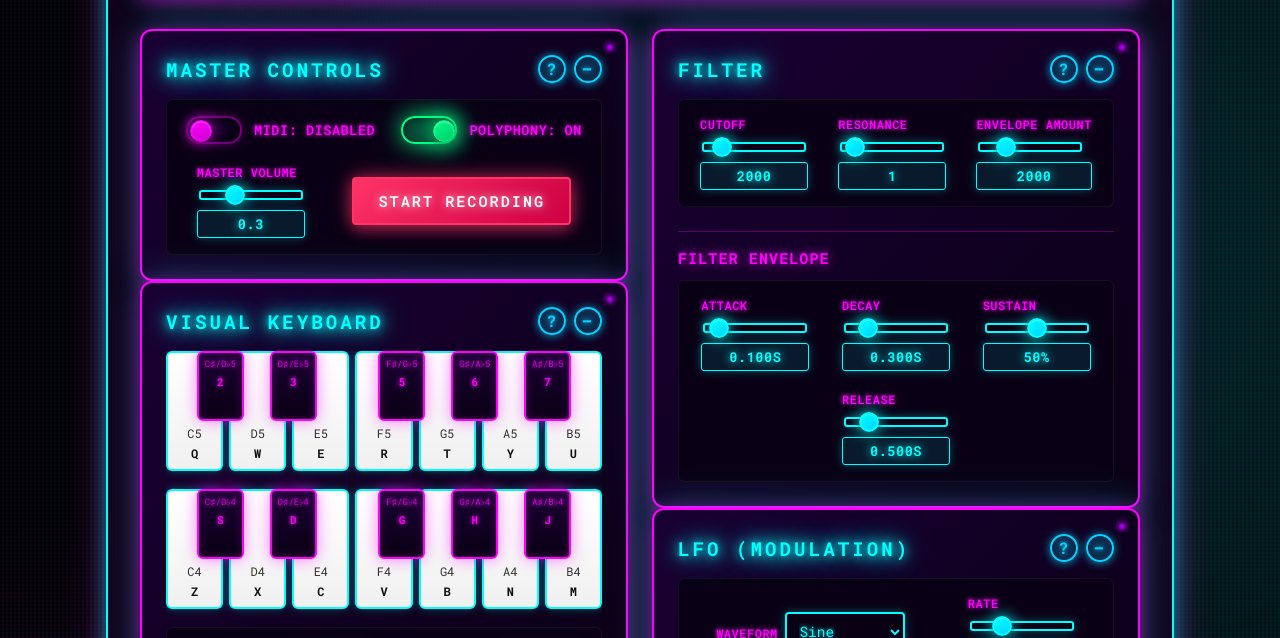
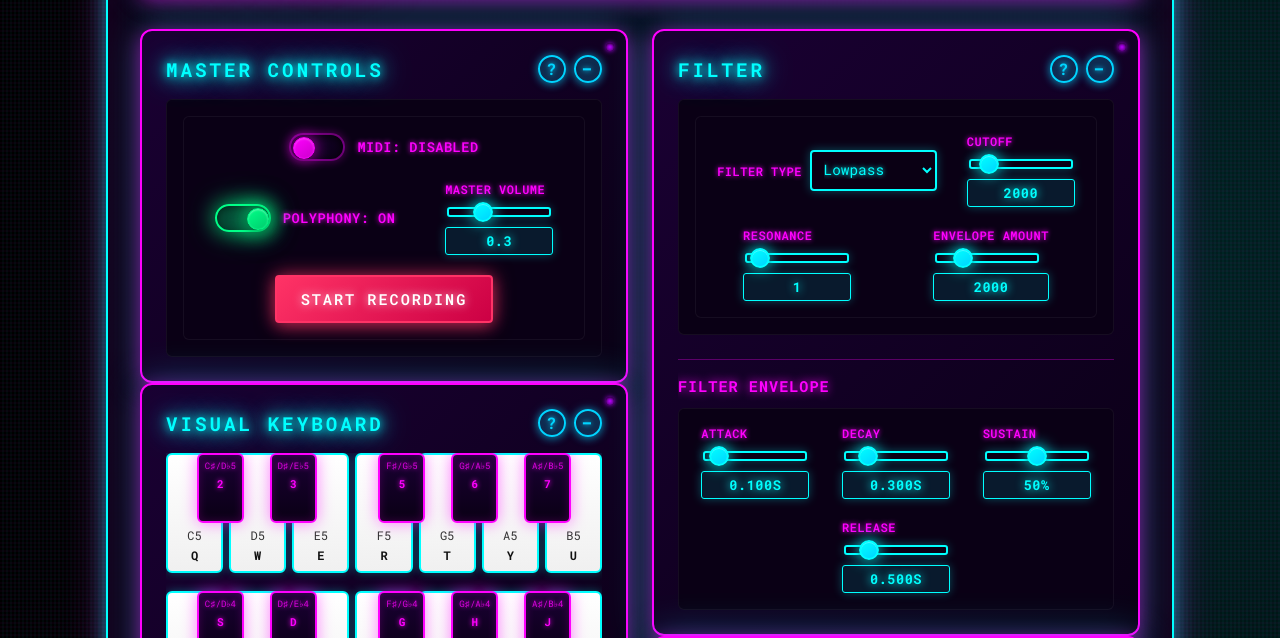
Before and after one commit to Macavitymadcap/web-synth, a website built with Vite: page index.html in a window 1280 px wide. Shown: the part 148-786 px from the top of the page. Built offline with nearby package versions, Linux system fonts and the light colour scheme.

Commit message:
feat: mutimode filter

```diff
--- a/index.html
+++ b/index.html
@@ -163,6 +163,7 @@
 
         <div slot="content">
           <controls-group>
+            <filter-type-picker id="filter-type" label="Filter Type" value="lowpass"></filter-type-picker>
             <range-control label="Cutoff" id="filter-cutoff" min="20" max="20000" step="1" value="2000"></range-control>
             <range-control label="Resonance" id="filter-resonance" min="0.1" max="30" step="0.1"
               value="1"></range-control>
--- /dev/null
+++ b/src/components/atoms/filter-type-picker.ts
@@ -0,0 +1,99 @@
+export class FilterTypePicker extends HTMLElement {
+  private select!: HTMLSelectElement;
+
+  connectedCallback() {
+    const id = this.getAttribute('id') || '';
+    const label = this.getAttribute('label') || 'Filter Type';
+    const value = this.getAttribute('value') || 'lowpass';
+
+    this.innerHTML = `
+      <style>
+        filter-type-picker {
+          display: flex;
+          flex-direction: column;
+          gap: 0.5rem;
+        }
+
+        filter-type-picker .filter-type-label {
+          font-size: 0.75rem;
+          color: var(--text-secondary);
+          text-transform: uppercase;
+          letter-spacing: 0.5px;
+          font-weight: 600;
+          text-shadow: 0 0 5px var(--text-secondary);
+        }
+
+        filter-type-picker .filter-type-select {
+          padding: 0.5rem;
+          background: rgba(10, 0, 21, 0.8);
+          color: var(--text-primary);
+          border: 2px solid var(--neon-cyan);
+          border-radius: 4px;
+          font-size: 0.9rem;
+          cursor: pointer;
+          transition: all 0.2s ease;
+          min-width: 120px;
+          box-shadow: 0 0 10px rgba(0, 255, 255, 0.3);
+          text-shadow: 0 0 5px var(--text-primary);
+        }
+
+        filter-type-picker .filter-type-select:hover {
+          border-color: var(--neon-pink);
+          background: rgba(26, 0, 51, 0.9);
+          box-shadow: 0 0 15px rgba(255, 0, 255, 0.5);
+        }
+
+        filter-type-picker .filter-type-select:focus {
+          outline: none;
+          border-color: var(--neon-pink);
+          box-shadow: 0 0 20px rgba(255, 0, 255, 0.6);
+        }
+
+        filter-type-picker .filter-type-select option {
+          background: #0a0015;
+          color: var(--text-primary);
+          padding: 0.5rem;
+        }
+      </style>
+      <label class="filter-type-label">
+        ${label}
+        <select class="filter-type-select" id="${id}">
+          <option value="lowpass">Lowpass</option>
+          <option value="highpass">Highpass</option>
+          <option value="bandpass">Bandpass</option>
+          <option value="notch">Notch</option>
+          <option value="allpass">Allpass</option>
+          <option value="peaking">Peaking</option>
+          <option value="lowshelf">Low Shelf</option>
+          <option value="highshelf">High Shelf</option>
+        </select>
+      </label>
+    `;
+
+    this.select = this.querySelector('.filter-type-select')!;
+
+    // Listen for changes
+    this.select.addEventListener('change', () => {
+      this.dispatchEvent(new CustomEvent('filtertypechange', {
+        detail: { value: this.select.value },
+        bubbles: true
+      }));
+    });
+  }
+
+  // Allow external code to get the select element
+  getSelect(): HTMLSelectElement {
+    return this.select;
+  }
+
+  // Allow getting/setting value
+  get value(): string {
+    return this.select.value;
+  }
+
+  set value(val: string) {
+    this.select.value = val;
+  }
+}
+
+customElements.define('filter-type-picker', FilterTypePicker);
--- a/src/components/organisms/preset-selector.ts
+++ b/src/components/organisms/preset-selector.ts
@@ -1,7 +1,7 @@
 import { SettingsManager } from "../../core/settings-manager";
 import { FACTORY_PRESETS } from "../../core/factory-presets";
 
-class PresetSelector extends HTMLElement {
+export class PresetSelector extends HTMLElement {
   private settingsManager?: SettingsManager;
 
   connectedCallback() {
--- a/src/core/factory-presets.ts
+++ b/src/core/factory-presets.ts
@@ -16,6 +16,7 @@
       decay: 0.4,
       sustain: 0.85,
       release: 1.2,
+      filterType: "lowpass",
       filterCutoff: 1200,
       filterResonance: 0.5,
       filterEnvAmount: 800,
@@ -53,6 +54,7 @@
       decay: 0.15,
       sustain: 0.8,
       release: 0.2,
+      filterType: "lowpass",
       filterCutoff: 300,
       filterResonance: 0.5,
       filterEnvAmount: 200,
@@ -90,6 +92,7 @@
       decay: 0.1,
       sustain: 0.9,
       release: 0.25,
+      filterType: "notch",
       filterCutoff: 4000,
       filterResonance: 2,
       filterEnvAmount: 2500,
@@ -127,6 +130,7 @@
       decay: 0.3,
       sustain: 0.15,
       release: 0.1,
+      filterType: "bandpass",
       filterCutoff: 800,
       filterResonance: 3,
       filterEnvAmount: 3000,
@@ -163,6 +167,7 @@
       decay: 0.05,
       sustain: 1,
       release: 0.1,
+      filterType: "lowpass",
       filterCutoff: 400,
       filterResonance: 12,
       filterEnvAmount: 0,
@@ -200,6 +205,7 @@
       decay: 0.6,
       sustain: 0.4,
       release: 0.5,
+      filterType: "lowshelf",
       filterCutoff: 3500,
       filterResonance: 0.8,
       filterEnvAmount: 500,
@@ -238,6 +244,7 @@
       decay: 0.05,
       sustain: 1,
       release: 0.05,
+      filterType: "allpass",
       filterCutoff: 8000,
       filterResonance: 0.5,
       filterEnvAmount: 0,
@@ -276,6 +283,7 @@
       decay: 0.3,
       sustain: 0.9,
       release: 1.5,
+      filterType: "lowpass", // Added
       filterCutoff: 2500,
       filterResonance: 0.8,
       filterEnvAmount: 400,
@@ -314,6 +322,7 @@
       decay: 0.2,
       sustain: 0.9,
       release: 0.25,
+      filterType: "bandpass", // Example: bandpass for brass
       filterCutoff: 2800,
       filterResonance: 3,
       filterEnvAmount: 2000,
@@ -350,6 +359,7 @@
       decay: 0.08,
       sustain: 0.85,
       release: 0.35,
+      filterType: "lowshelf", // Example: lowshelf for flute
       filterCutoff: 3500,
       filterResonance: 0.5,
       filterEnvAmount: 300,
@@ -387,6 +397,7 @@
       decay: 0.25,
       sustain: 0.2,
       release: 0.15,
+      filterType: "highpass", // Example: highpass for bright pluck
       filterCutoff: 3500,
       filterResonance: 4,
       filterEnvAmount: 3500,
@@ -425,6 +436,7 @@
       decay: 1.2,
       sustain: 0.3,
       release: 0.8,
+      filterType: "notch", // Example: notch for bell
       filterCutoff: 8000,
       filterResonance: 0.5,
       filterEnvAmount: 0,
@@ -462,6 +474,7 @@
       decay: 0.08,
       sustain: 0.7,
       release: 0.18,
+      filterType: "peaking", // Example: peaking for gritty lead
       filterCutoff: 3200,
       filterResonance: 1.5,
       filterEnvAmount: 1200,
@@ -499,6 +512,7 @@
       decay: 0.12,
       sustain: 0.3,
       release: 0.18,
+      filterType: "lowpass", // Added
       filterCutoff: 1800,
       filterResonance: 2.2,
       filterEnvAmount: 800,
--- a/src/main.ts
+++ b/src/main.ts
@@ -1,5 +1,9 @@
+// Core
+import { OscillatorBank } from "./core/oscillator-bank";
+import { SettingsManager } from "./core/settings-manager";
 import { Synth } from "./core/synth";
-import { OscillatorBank } from "./core/oscillator-bank";
+
+// Modules
 import { EnvelopeModule } from "./modules/envelope-module";
 import { FilterModule } from "./modules/filter-module";
 import { LFOModule } from "./modules/lfo-module";
@@ -14,26 +18,29 @@
 import { createOctaveChangeHandler } from "./handlers/octave-handler";
 import { createMidiToggleHandler } from "./handlers/midi-handler-setup";
 import { createOscillatorManager } from "./handlers/oscillator-management";
-import "./components/organisms/piano-keyboard";
-import type { PianoKeyboard } from "./components/organisms/piano-keyboard";
+
+// Components
+import "./components/atoms/filter-type-picker";
 import "./components/atoms/range-control";
 import type { RangeControl } from "./components/atoms/range-control";
-import "./components/molecules/oscillator-control";
 import "./components/atoms/toggle-switch";
 import "./components/atoms/waveform-picker";
 import "./components/atoms/octave-picker";
-import "./components/organisms/module-section";
-import "./components/molecules/adsr-controls";
-import "./components/molecules/controls-group";
-import "./components/molecules/instructions-list";
 import "./components/atoms/subsection-header";
 import "./components/layout/app-header";
 import "./components/layout/help-popover";
+import "./components/molecules/adsr-controls";
+import "./components/molecules/controls-group";
+import "./components/molecules/oscillator-control";
+import "./components/molecules/instructions-list";
 import "./components/organisms/dual-keyboard";
 import "./components/molecules/keyboard-mapping-info";
+import "./components/organisms/module-section";
 import "./components/organisms/oscillator-section";
+import "./components/organisms/piano-keyboard";
+import type { PianoKeyboard } from "./components/organisms/piano-keyboard";
 import "./components/organisms/preset-selector";
-import { SettingsManager } from "./core/settings-manager";
+import type { PresetSelector } from "./components/organisms/preset-selector";
 
 // Keyboard and MIDI controls
 const octaveUpper = document.getElementById("octave-upper") as HTMLSelectElement;
@@ -49,6 +56,7 @@
 const release = (document.getElementById("release") as RangeControl).getInput();
 
 // Filter controls
+const filterType = document.getElementById("filter-type") as HTMLSelectElement;
 const filterCutoff = (document.getElementById("filter-cutoff") as RangeControl).getInput();
 const filterResonance = (document.getElementById("filter-resonance") as RangeControl).getInput();
 const filterEnvAmount = (document.getElementById("filter-env-amount") as RangeControl).getInput();
@@ -96,7 +104,7 @@
 const oscillatorBank = new OscillatorBank();
 const ampEnvelope = new EnvelopeModule(attack, decay, sustain, release);
 const filterEnvelope = new EnvelopeModule(filterAttack, filterDecay, filterSustain, filterRelease);
-const filterModule = new FilterModule(filterCutoff, filterResonance, filterEnvAmount, filterEnvelope);
+const filterModule = new FilterModule(filterType, filterCutoff, filterResonance, filterEnvAmount, filterEnvelope);
 const lfoModule = new LFOModule(lfoRate, lfoWaveform, lfoToFilter, lfoToPitch);
 const chorusModule = new ChorusModule(chorusRate, chorusDepth, chorusMix);
 const delayModule = new DelayModule(delayTime, delayFeedback, delayMix);
@@ -125,9 +133,9 @@
 const settingsManager = new SettingsManager();
 settingsManager.setOscillatorBank(oscillatorBank);
 
-const presetSelector = document.querySelector("preset-selector");
+const presetSelector = document.querySelector("preset-selector") as PresetSelector;
 if (presetSelector) {
-  (presetSelector as any).setSettingsManager(settingsManager);
+  presetSelector.setSettingsManager(settingsManager);
 }
 
 // Initialize handlers
--- a/src/modules/filter-module.ts
+++ b/src/modules/filter-module.ts
@@ -1,6 +1,7 @@
 import { EnvelopeModule } from "./envelope-module";
 
 export type FilterConfig = {
+  type: BiquadFilterType;
   cutoff: number;
   resonance: number;
   envelopeAmount: number;
@@ -12,63 +13,53 @@
 };
 
 /**
- * FilterModule manages the filter and its envelope for each voice
- * Handles filter cutoff, resonance, and envelope modulation
+ * MultiModeFilterModule manages filter type, cutoff, resonance, and envelope modulation
  */
 export class FilterModule {
+  private readonly typeEl: HTMLSelectElement;
   private readonly cutoffEl: HTMLInputElement;
   private readonly resonanceEl: HTMLInputElement;
   private readonly envelopeAmountEl: HTMLInputElement;
   private readonly filterEnvelope: EnvelopeModule;
 
   constructor(
+    typeEl: HTMLSelectElement,
     cutoffEl: HTMLInputElement,
     resonanceEl: HTMLInputElement,
     envelopeAmountEl: HTMLInputElement,
     filterEnvelope: EnvelopeModule
   ) {
+    this.typeEl = typeEl;
     this.cutoffEl = cutoffEl;
     this.resonanceEl = resonanceEl;
     this.envelopeAmountEl = envelopeAmountEl;
     this.filterEnvelope = filterEnvelope;
   }
 
-  /**
-   * Get the current filter configuration values
-   * @returns Object containing filter parameters
-   */
   getConfig(): FilterConfig {
     return {
+      type: (this.typeEl.value as BiquadFilterType) || "lowpass",
       cutoff: Number.parseFloat(this.cutoffEl.value),
       resonance: Number.parseFloat(this.resonanceEl.value),
       envelopeAmount: Number.parseFloat(this.envelopeAmountEl.value)
     };
   }
 
-  /**
-   * Create a filter instance with envelope modulation for a voice
-   * @param audioCtx - The AudioContext to create nodes in
-   * @param lfoToFilter - Optional LFO gain node to modulate filter cutoff
-   * @returns FilterInstance containing the filter and envelope gain nodes
-   */
   createFilter(
     audioCtx: AudioContext,
     lfoToFilter?: GainNode
   ): FilterInstance {
-    const { cutoff, resonance, envelopeAmount } = this.getConfig();
+    const { type, cutoff, resonance, envelopeAmount } = this.getConfig();
 
-    // Create the filter
     const filter = audioCtx.createBiquadFilter();
-    filter.type = 'lowpass';
+    filter.type = type;
     filter.frequency.value = cutoff;
     filter.Q.value = resonance;
 
-    // Create envelope modulation
     const envelopeGain = audioCtx.createGain();
     envelopeGain.gain.value = envelopeAmount;
     envelopeGain.connect(filter.frequency);
 
-    // Connect LFO to filter if provided
     if (lfoToFilter) {
       lfoToFilter.connect(filter.frequency);
     }
@@ -76,15 +67,8 @@
     return { filter, envelopeGain };
   }
 
-  /**
-   * Apply the filter envelope to modulate the filter cutoff
-   * @param filterInstance - The filter instance to apply envelope to
-   * @param startTime - When to start the envelope
-   */
   applyEnvelope(filterInstance: FilterInstance, startTime: number): void {
     const { envelopeAmount } = this.getConfig();
-
-    // Apply envelope to the envelope gain (which modulates filter frequency)
     this.filterEnvelope.applyEnvelope(
       filterInstance.envelopeGain.gain,
       startTime,
@@ -93,12 +77,6 @@
     );
   }
 
-  /**
-   * Apply the release stage of the filter envelope
-   * @param filterInstance - The filter instance to apply release to
-   * @param startTime - When to start the release
-   * @returns Duration of the release phase in seconds
-   */
   applyRelease(filterInstance: FilterInstance, startTime: number): number {
     return this.filterEnvelope.applyRelease(
       filterInstance.envelopeGain.gain,
@@ -107,10 +85,6 @@
     );
   }
 
-  /**
-   * Get the filter release time
-   * @returns Release time in seconds
-   */
   getRelease(): number {
     return this.filterEnvelope.getRelease();
   }
```
Also changed, not shown: src/core/settings-manager.ts (+8 -0 lines).
